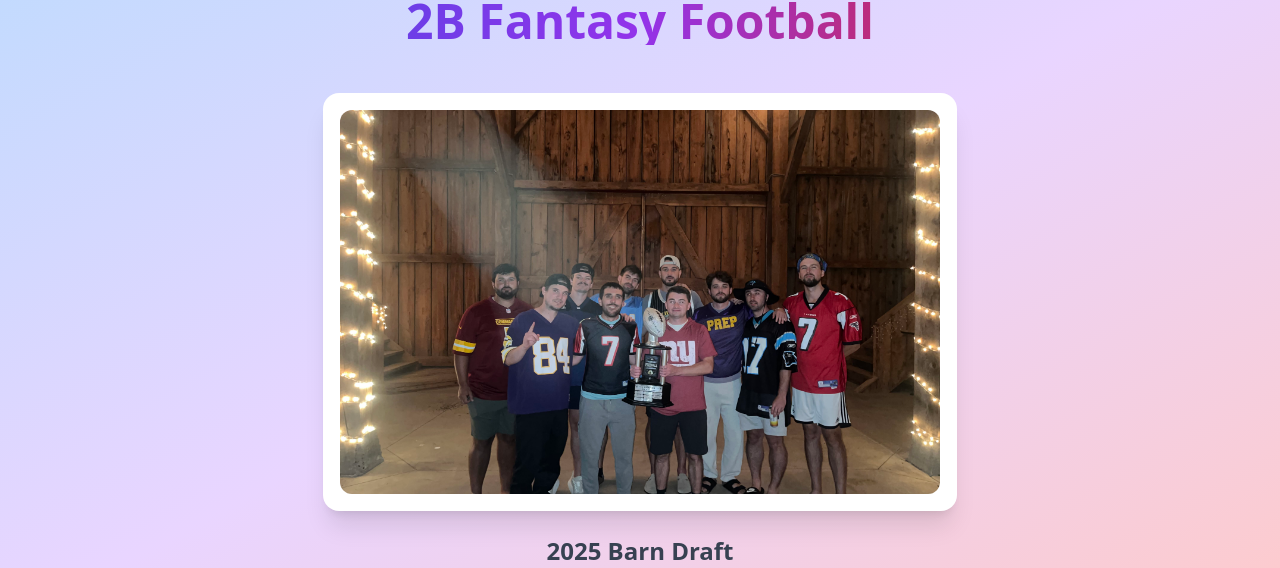
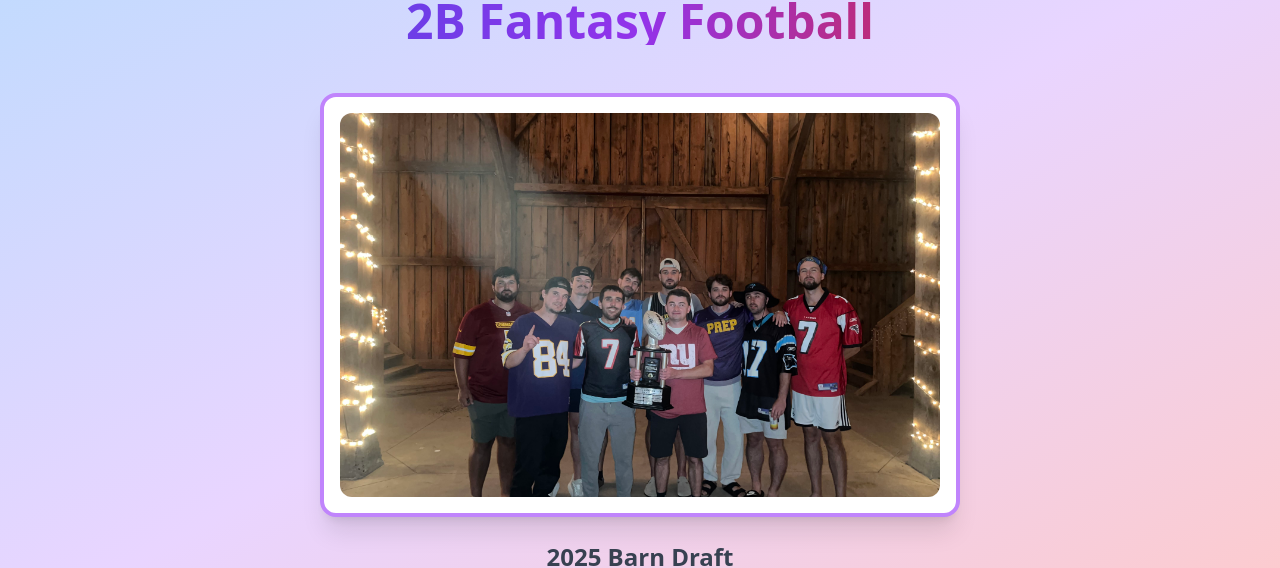
Before and after one commit to mikeyhaidinger/2Bfantasy, a React (Vite) app: page / in a window 1280 px wide. Shown: the part 131-699 px from the top of the page. Built offline with nearby package versions, Linux system fonts and the light colour scheme; no server answers; the database is empty.

Commit message:
Make image border darker to match gradient

```diff
--- a/src/pages/Home.tsx
+++ b/src/pages/Home.tsx
@@ -120,7 +120,7 @@ const Home = () => {
             2B Fantasy Football
           </h1>
           <div className="flex justify-center mb-6">
-            <div className="bg-white rounded-2xl shadow-xl p-4 border border-white/50">
+            <div className="bg-white rounded-2xl shadow-xl p-4 border-4 border-purple-400">
               <img
                 src="/images/barn-draft.jpg"
                 alt="2B Fantasy Football Barn Draft"
```
